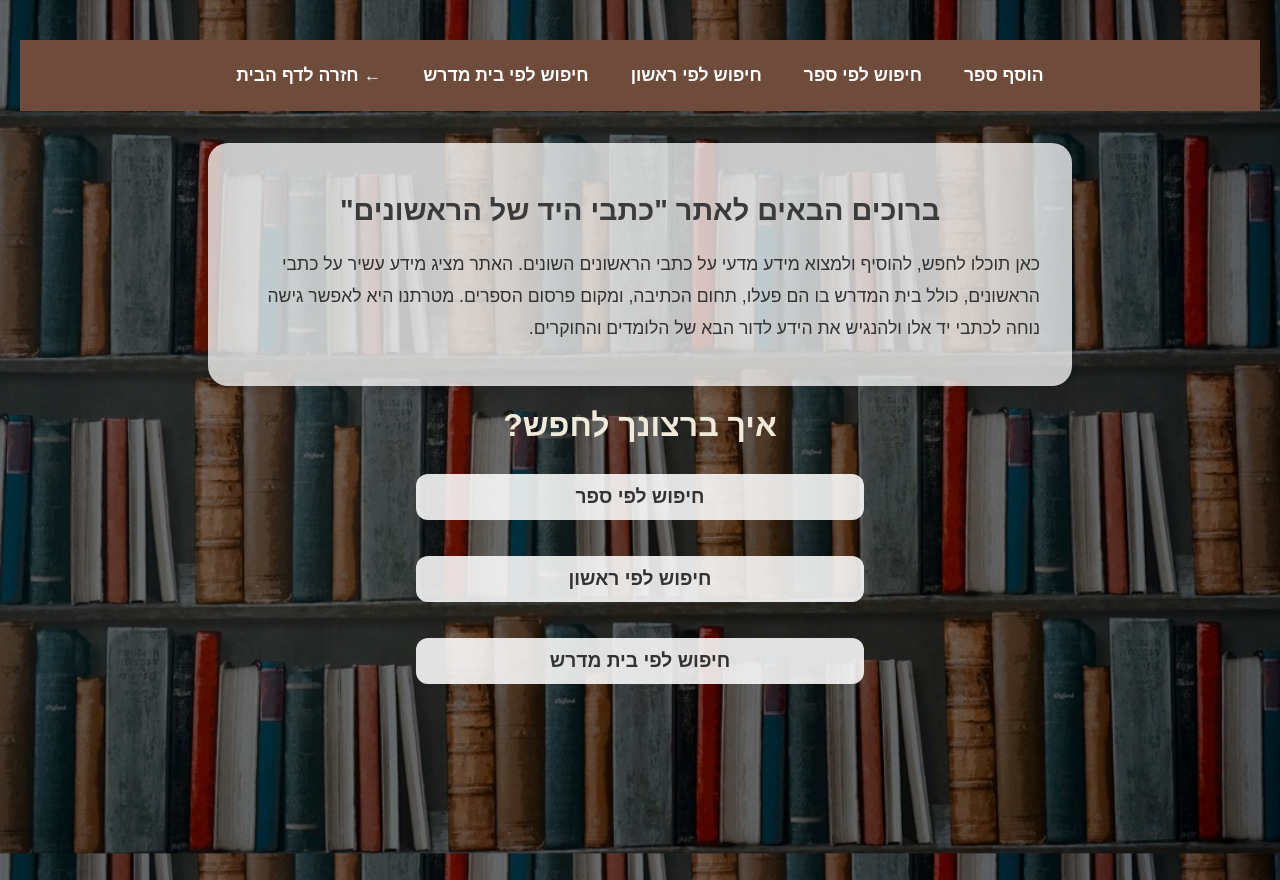
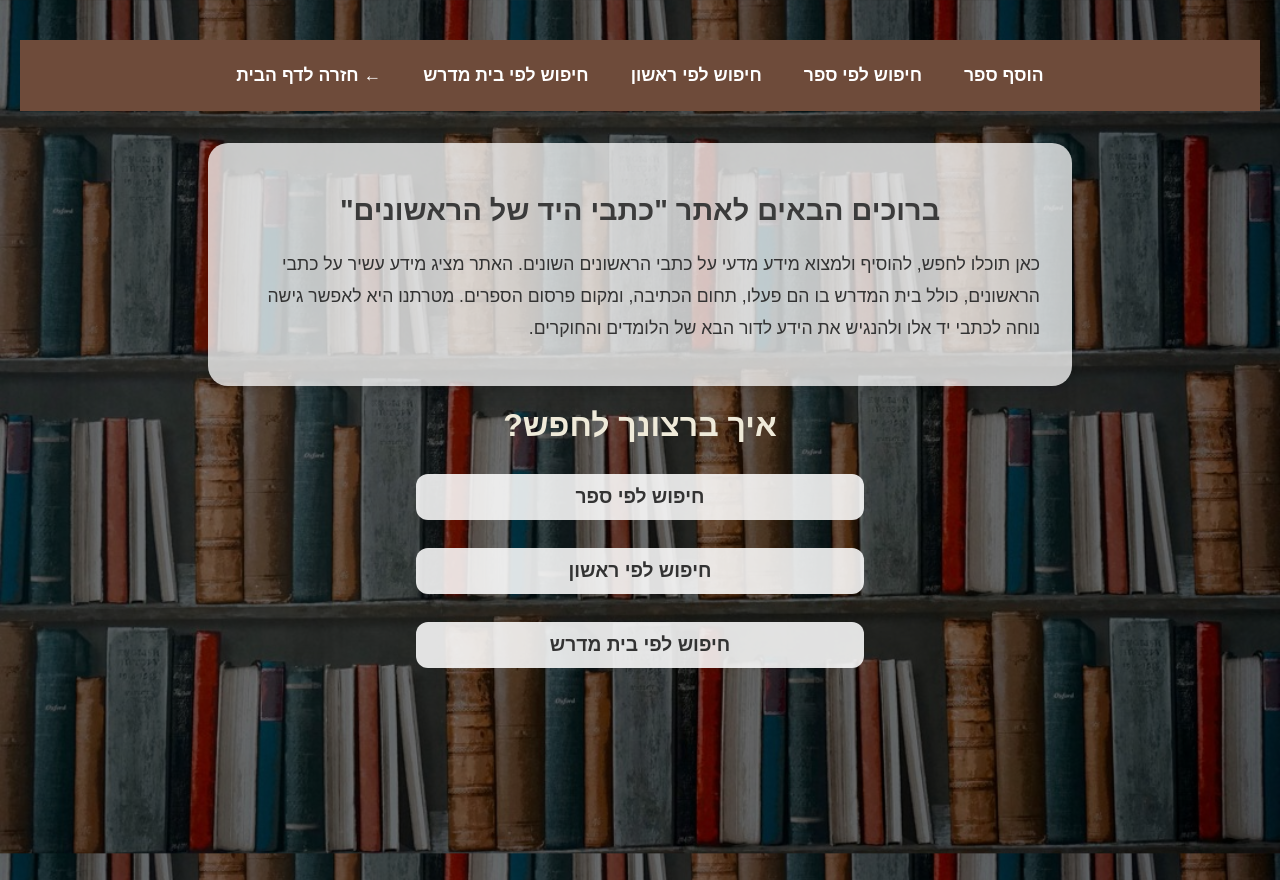
Before and after one commit to ShiraSchw/Rishonim_site, a Flask app: page /app/ in a window 1280 px wide. Run offline with Flask 3, Linux system fonts and the light colour scheme.

```diff
--- a/static/style.css
+++ b/static/style.css
@@ -214,7 +214,7 @@ button:hover, .btn:hover {
   display: flex;
   flex-direction: column;
   align-items: center;
-  gap: 1rem;
+  gap: 0.5rem;
   margin-top: 1rem;
 }
 .button-container .btn {
```
